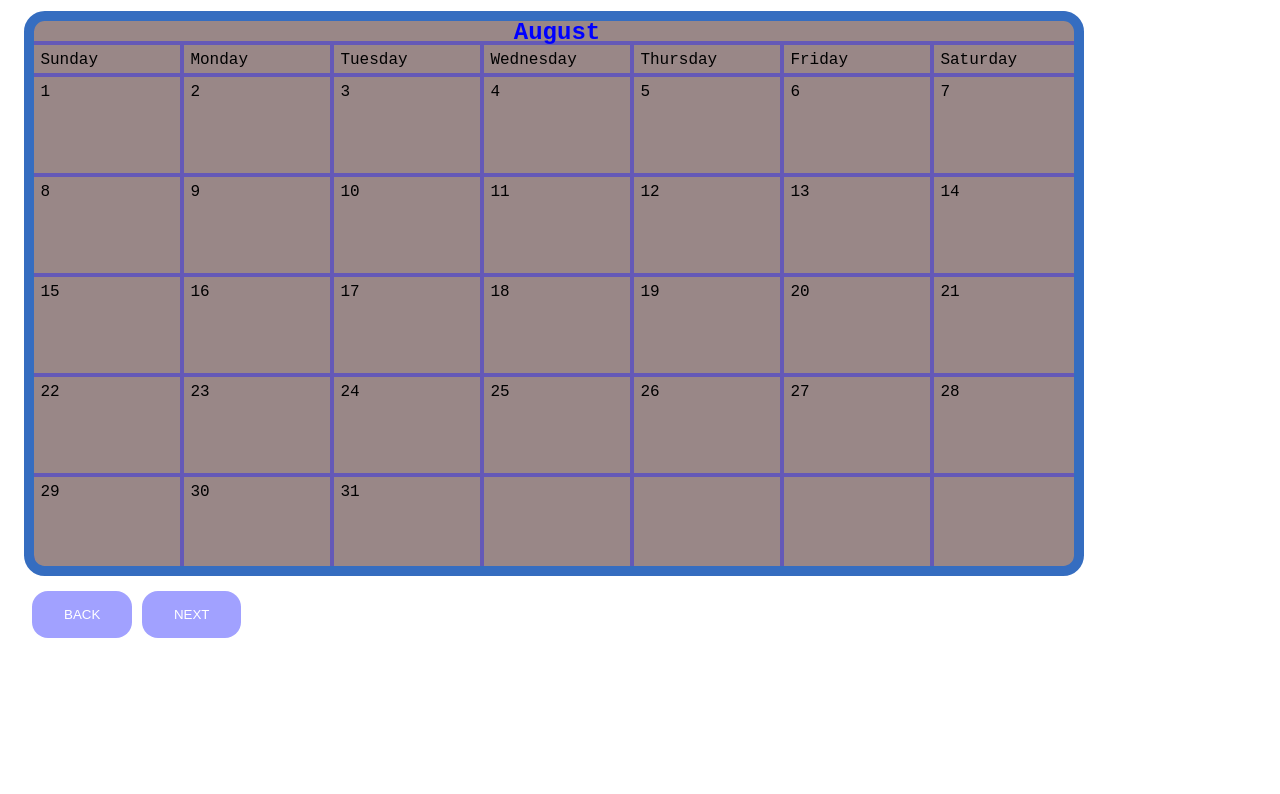
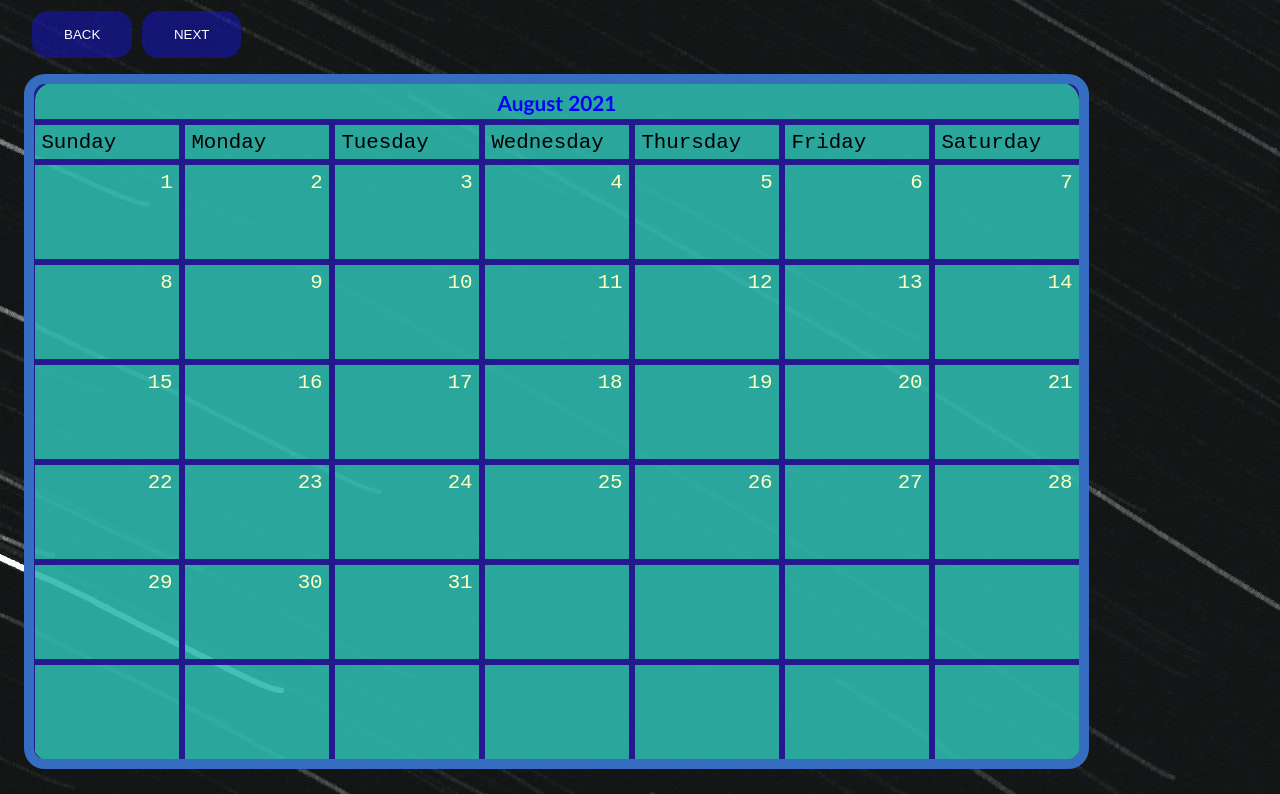
Before and after one commit to Zamza584/calander-website, a plain HTML site: page index.html in a window 1280 px wide. Shown: the part 90-884 px from the top of the page. Before the commit the page ends 800 px from the top, so only its background shows below. Drawn offline with Linux system fonts and the light colour scheme.

Commit message:
update on calander

```diff
--- a/index.html
+++ b/index.html
@@ -11,6 +11,10 @@
   <body>
     <div class="calander-container">
       <h1>Calander</h1>
+      <div class="buttons">
+        <button class="btn back">back</button>
+        <button class="btn next">next</button>
+      </div>
       <div class="border-calander"></div>
       <div class="calander-month">
         <h2 id="month-title">month</h2>
@@ -56,10 +60,13 @@
         <div class="calander-cell"></div>
         <div class="calander-cell"></div>
         <div class="calander-cell bottom-right"></div>
-      </div>
-      <div class="buttons">
-        <button class="btn back">back</button>
-        <button class="btn next">next</button>
+        <div class="calander-cell"></div>
+        <div class="calander-cell"></div>
+        <div class="calander-cell"></div>
+        <div class="calander-cell"></div>
+        <div class="calander-cell"></div>
+        <div class="calander-cell"></div>
+        <div class="calander-cell"></div>
       </div>
     </div>
   </body>
--- a/script.js
+++ b/script.js
@@ -8,6 +8,8 @@ let today = new Date();
 month = today.getMonth();
 year = today.getFullYear();
 
+
+
 setMonth(month, year);
 
 function setMonth(m, y) {
@@ -15,7 +17,7 @@ function setMonth(m, y) {
     let year = y;
 
     let currentMonth = new Date(y, m);
-    monthTitle.innerHTML = currentMonth.toLocaleDateString(undefined, {month: 'long'});
+    monthTitle.innerHTML = currentMonth.toLocaleDateString(undefined, {month: 'long', year: 'numeric'});
 
     let monthDays = getDaysInMonth(month, year);
     let currentPosition = retrieveFirstDayMonth(month, year);
@@ -23,9 +25,13 @@ function setMonth(m, y) {
 
     let dayCounter = 0;
     for (let i = 0; i < calanderCell.length; i++) {
+      if (currentPosition == calanderCell.length) {    //makes sure we do not set anything past lengh of calander cells.
+        break;
+      }
       calanderCell[currentPosition].innerHTML = monthDays[dayCounter];
       if (calanderCell[currentPosition].innerHTML == "undefined") {
         calanderCell[currentPosition].innerHTML = "";
+        break;
       }
       dayCounter += 1;
       currentPosition += 1;
@@ -57,7 +63,12 @@ document.querySelector('.back').addEventListener("click", (e) => {
   for (let i = 0; i < calanderCell.length; i++) {
     calanderCell[i].innerHTML = "";
   }
+
   month -=1
+  if (month == -1) {
+    year -= 1;
+    month = 11;
+  }
   setMonth(month, year);
 
 });
@@ -67,6 +78,10 @@ document.querySelector('.next').addEventListener("click", () => {
     calanderCell[i].innerHTML = "";
   }
   month +=1
+  if (month == 12) {
+    year += 1;
+    month = 0;
+  }
   setMonth(month, year);
 });
 
@@ -75,7 +90,11 @@ document.addEventListener('keyup', (event) => {
     for (let i = 0; i < calanderCell.length; i++) {
       calanderCell[i].innerHTML = "";
     }
-    month -=1
+    month +=1
+    if (month == 12) {
+      year += 1;
+      month = 0;
+    }
     setMonth(month, year);
 
   }
@@ -86,7 +105,12 @@ document.addEventListener('keyup', (event) => {
     for (let i = 0; i < calanderCell.length; i++) {
       calanderCell[i].innerHTML = "";
     }
-    month +=1
+
+    month -=1
+    if (month == -1) {
+      year -= 1;
+      month = 11;
+    }
     setMonth(month, year);
 
   }
--- a/styles.css
+++ b/styles.css
@@ -12,49 +12,52 @@
 
 body {
   font-family: "Courier New", Courier, monospace;
+  background: url(/images/background.jpg) no-repeat transparent center;
 }
+
 h1 {
+  color: lightcyan;
   margin-bottom: 2rem;
 }
 
 .border-calander {
   position: absolute;
   left: 1.5rem;
-  width: 1040px;
-  height: 545px;
+  width: 1045px;
+  height: 675px;
   border: rgb(53, 109, 192) solid 10px;
   border-radius: var(--border-radius);
 }
 
 .calander-month {
   display: inline-grid;
-  background-color: rgb(153, 135, 135);
+  background: rgba(46, 185, 173, 0.89);
   grid-template-columns: repeat(7, 150px);
-  grid-template-rows: 2rem 2rem repeat(5, 100px);
+  grid-template-rows: 3rem 2.5rem repeat(6, 100px);
   border-radius: var(--border-radius);
 }
 
 #month-title {
   color: blue;
   grid-column: 1 / -1;
+  margin-top: 0.4rem;
   text-align: center;
+  font-family: "Gill Sans", "Gill Sans MT", Calibri, "Trebuchet MS", sans-serif;
   border-radius: var(--border-radius) var(--border-radius) 0 0;
 }
 #month-title,
 .calander-date,
 .calander-cell {
+  font-size: 1.3rem;
   padding: 0.4rem;
-  border: rgba(20, 20, 255, 0.4) solid 2px;
+  border: rgb(36, 24, 143) solid 0.2rem;
 }
-.bottom-left {
-  border-radius: 0 0 0 var(--border-radius);
+.calander-cell {
+  color: rgb(255, 255, 189);
+  text-align: right;
 }
-.bottom-right {
-  border-radius: 0 0 var(--border-radius) 0;
-}
-
 .buttons {
-  margin-top: 1rem;
+  margin-bottom: 1rem;
 }
 .btn {
   border: none;
```
Also changed, not shown: images/background.jpg (added).
